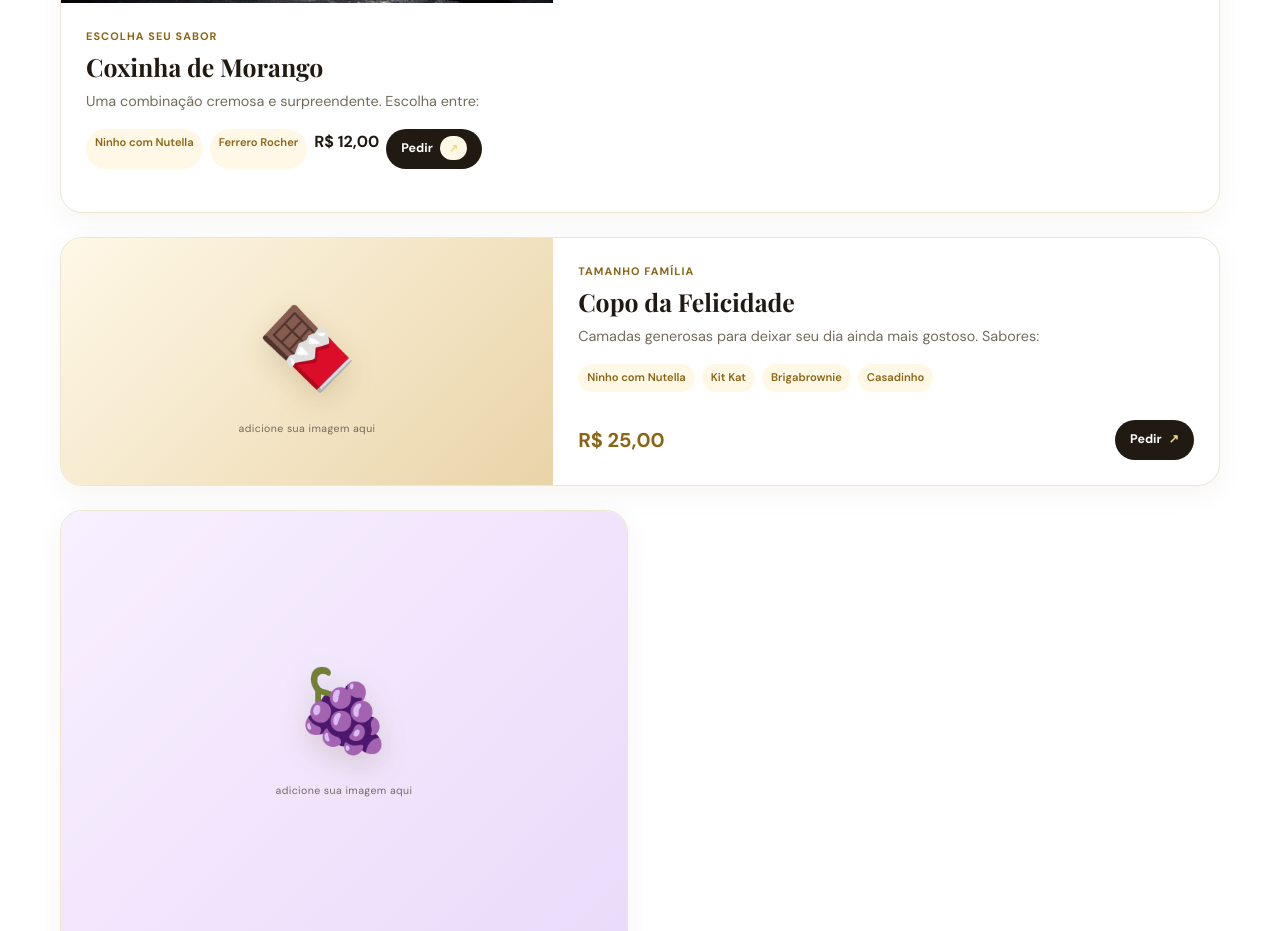
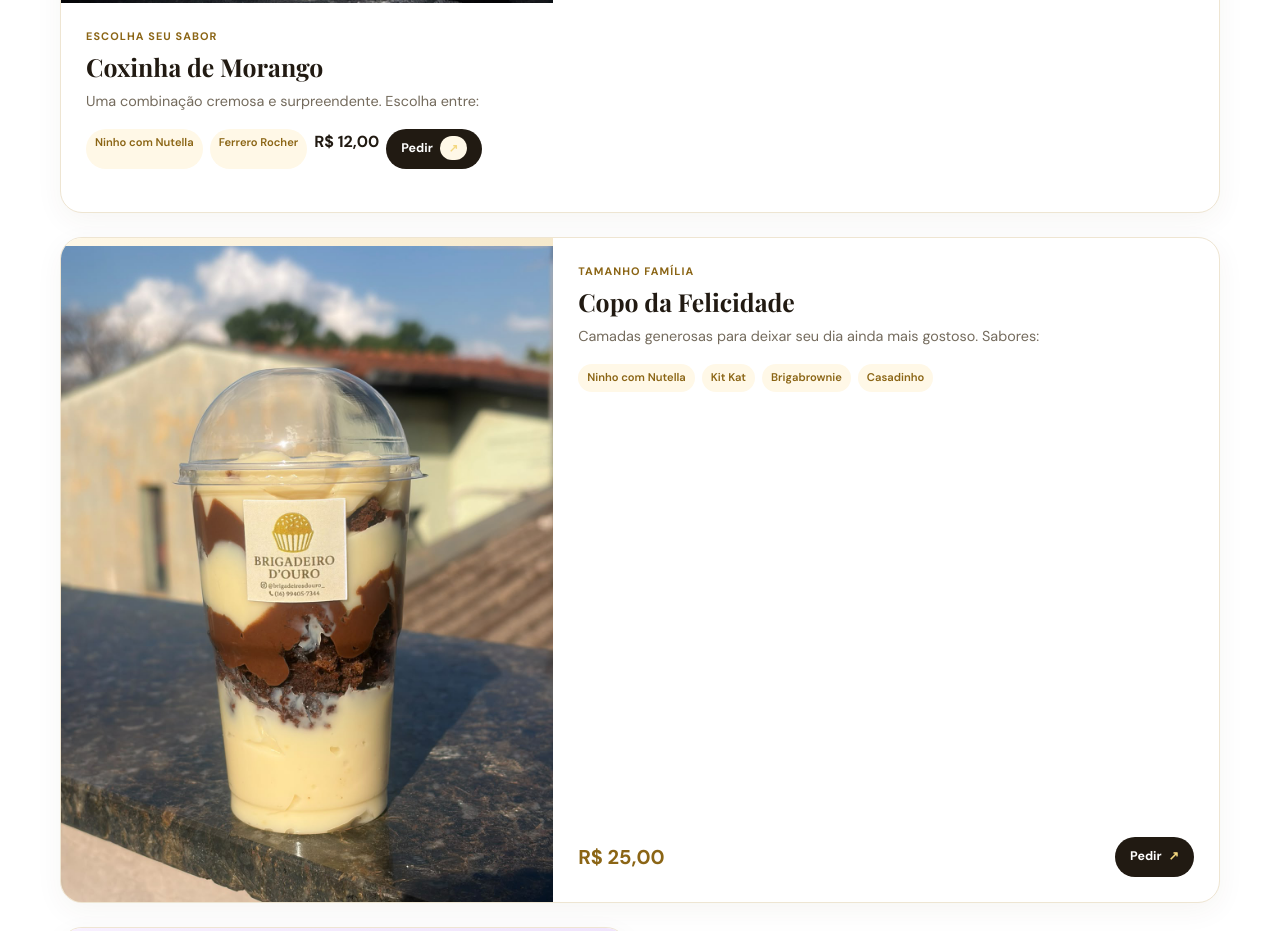
Before and after one commit to gustavopalucci/TCC-Brigadeiros-D-Ouro, a plain HTML site: page index.html in a window 1280 px wide. Shown: the part 3161-4092 px from the top of the page. Drawn offline with nearby package versions, Linux system fonts and the light colour scheme.

Commit message:
Add files via upload

```diff
--- a/index.html
+++ b/index.html
@@ -258,6 +258,7 @@
               </div>
             </article>
 
+            <!-- Corte -->
             <article
               class="product-card product-card-wide"
               data-product="Copo da Felicidade"
@@ -268,9 +269,10 @@
                 role="img"
                 aria-label="Espaço para imagem do Copo da Felicidade"
               >
-                <span class="image-placeholder">🍫</span>
-                <small>adicione sua imagem aqui</small>
+                 <span class="image-placeholder"></span>
+                <img class="" src="imagens/Ninho com Nutella.jpg" alt="">
               </div>
+
               <div class="product-content">
                 <span class="product-tag">Tamanho família</span>
                 <h3>Copo da Felicidade</h3>
@@ -296,7 +298,7 @@
                 </div>
               </div>
             </article>
-
+<!-- Corte -->
             <article
               class="product-card"
               data-product="Surpresa de Uva"
@@ -307,9 +309,10 @@
                 role="img"
                 aria-label="Espaço para imagem da Surpresa de Uva"
               >
-                <span class="image-placeholder">🍇</span>
-                <small>adicione sua imagem aqui</small>
+              <span class="image-placeholder"></span>
+                <img class="" src="imagens/surpresa de uva.jpg" alt="">
               </div>
+
               <div class="product-content">
                 <span class="product-tag">Delícia artesanal</span>
                 <h3>Surpresa de Uva</h3>
```
